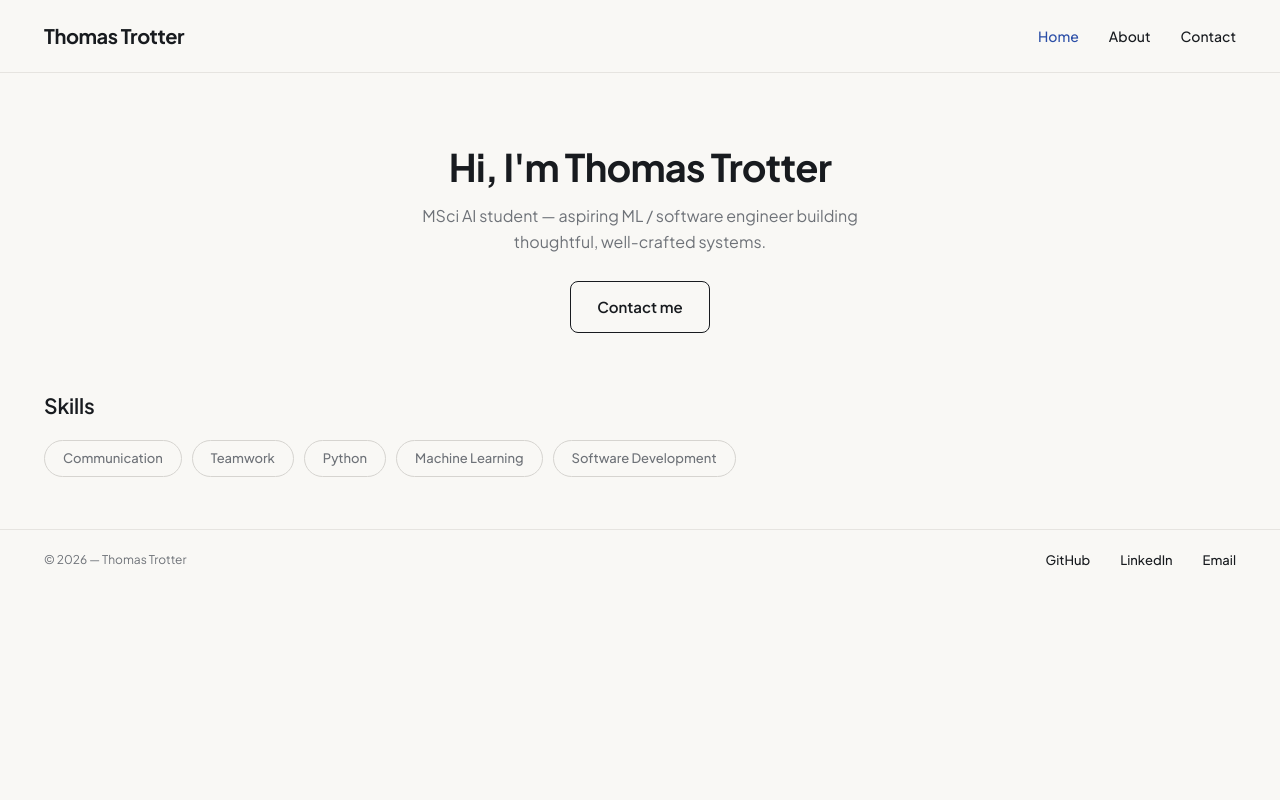
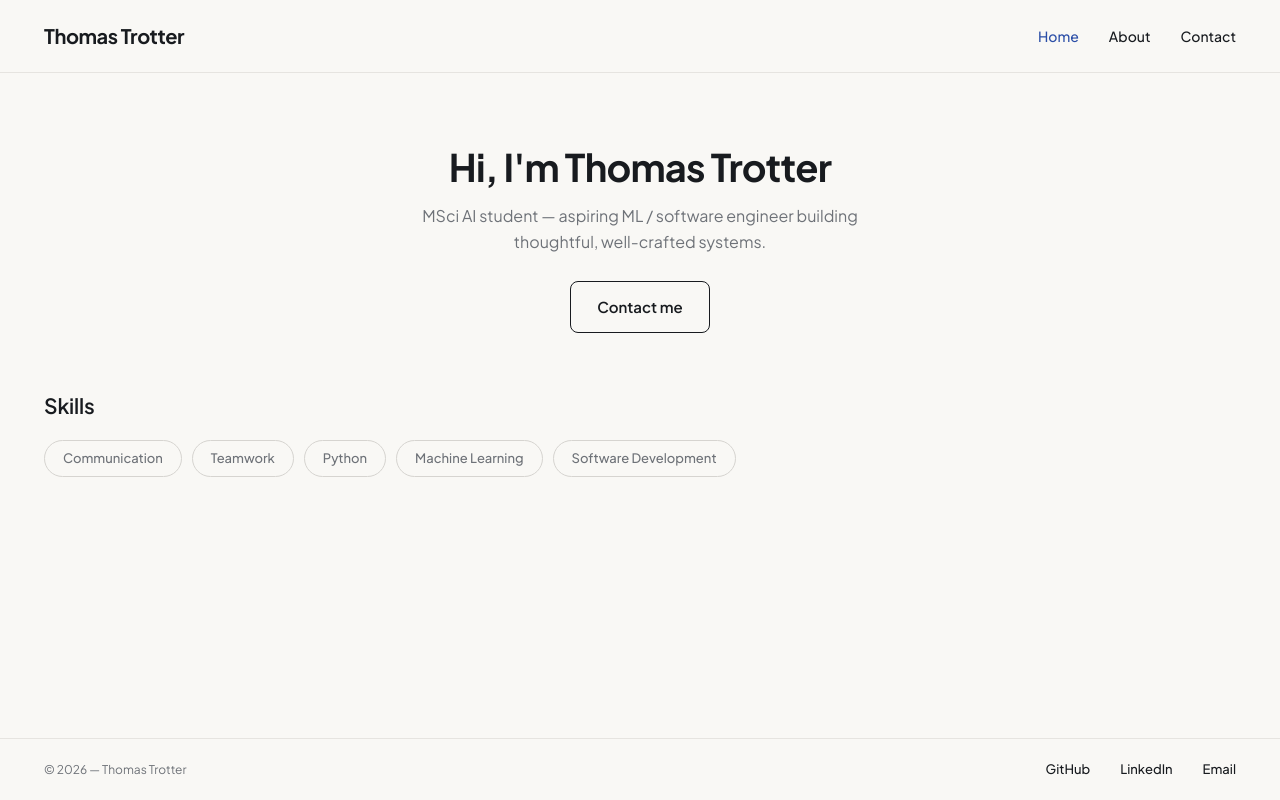
Before and after one commit to thomas-trotter/portfolio, a Next.js app: page / in a window 1280 px wide. Built offline with nearby package versions, Linux system fonts and the light colour scheme; no server answers.

Commit message:
Update layout.tsx

```diff
--- a/src/app/layout.tsx
+++ b/src/app/layout.tsx
@@ -25,11 +25,12 @@ export default function RootLayout({
     <html
       lang="en"
       className={classNames(
+        "min-h-dvh",
         jakartaSans.variable,
         jetBrainsMono.variable,
       )}
     >
-      <body className="min-h-full flex flex-col">
+      <body className="flex min-h-dvh flex-col">
         {children}
       </body>
     </html>
```
